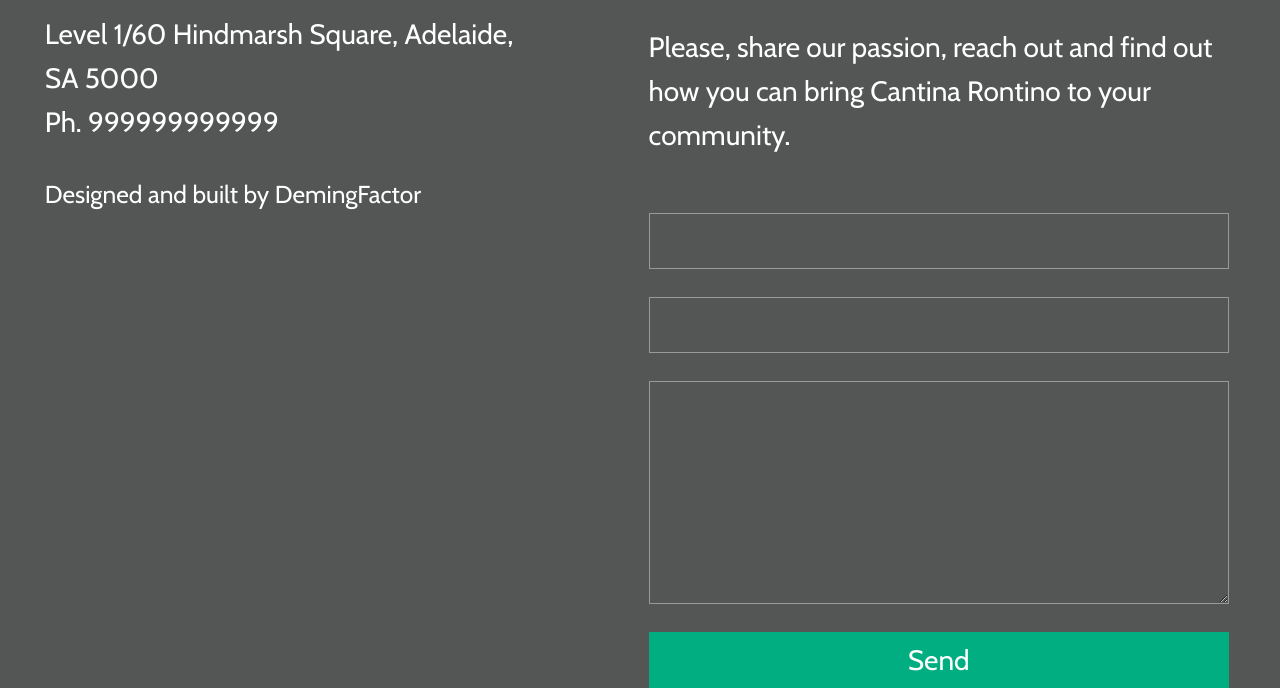
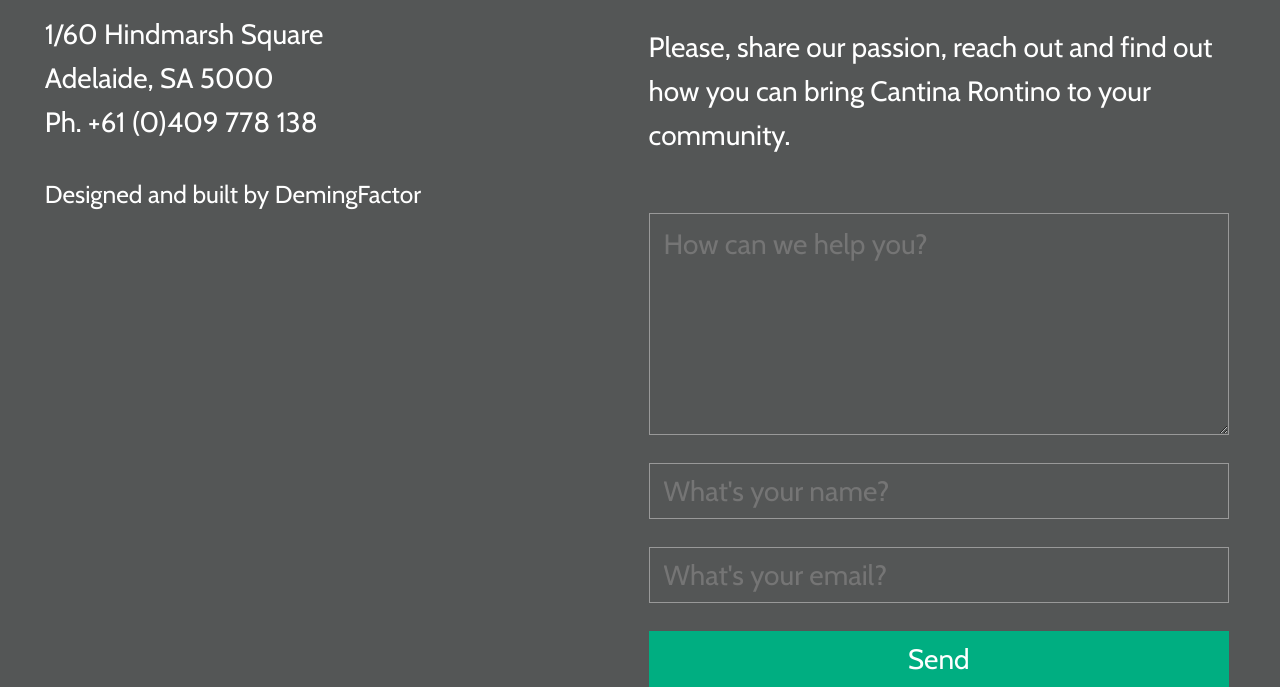
Before and after one commit to lmkenny/cantina-rotino, a plain HTML site: page index.html in a window 1280 px wide. Shown: the part 2898-3586 px from the top of the page. Drawn offline with nearby package versions, Linux system fonts and the light colour scheme.

Commit message:
Improving the email form

```diff
--- a/index.html
+++ b/index.html
@@ -100,9 +100,9 @@
           Cantina Rontino to your community.
         </p>
         <form class="flex flex-column items-center w-85 center" action="index.html" method="post">
-          <input class="input-reset ba db b--silver w-100 h3 h2-ns measure bg-dgrey white ph2 mt3" type="text" name="Name" value="">
-          <input class="input-reset ba db b--silver w-100 h3 h2-ns measure bg-dgrey white ph2 mt3" type="text" name="Email" value="">
-          <textarea class="input-reset db ba b--silver w-100 measure bg-dgrey white pa2 mt3" name="Hello" rows="6" cols="80"></textarea>
+          <textarea placeholder="How can we help you?" class="input-reset db ba b--silver w-100 measure bg-dgrey white pa2 mt3 f5" name="Hello" rows="6" cols="80"></textarea>
+          <input placeholder="What's your name?" class="input-reset ba db b--silver w-100 h3 h2-ns measure bg-dgrey white ph2 mt3 f5" type="text" name="Name" value="">
+          <input placeholder="What's your email?" class="input-reset ba db b--silver w-100 h3 h2-ns measure bg-dgrey white ph2 mt3 f5" type="text" name="Name" value="">
           <button class="input-reset bn w-100 h3 h2-ns bg-green measure white mt3" type="button" name="button">Send</button>
         </form>
       </div>
@@ -111,8 +111,9 @@
           <img class="w-85 measure" src="images/cantina-logo-white.png" alt="Cantina Rotino">
         </div>
         <p class="center w-85 measure">
-          Level 1/60 Hindmarsh Square, Adelaide, SA 5000<br>
-          Ph. 999999999999
+          1/60 Hindmarsh Square<br>
+          Adelaide, SA 5000<br>
+          Ph. <a href="tel:+61 409 778 138" class="no-underline white">+61 (0)409 778 138</a>
         </p>
         <p class="center w-85 f6 middle">
           Designed and built by <a class="no-underline white" href="http://demingfactor.com/">DemingFactor</a>
--- a/stylesheets/typography.css
+++ b/stylesheets/typography.css
@@ -1,4 +1,9 @@
 html{
+  font-family: 'Cabin', sans-serif;
+  font-size: 18px;
+  line-height: 32px;
+}
+textarea{
   font-family: 'Cabin', sans-serif;
   font-size: 18px;
   line-height: 32px;
```
